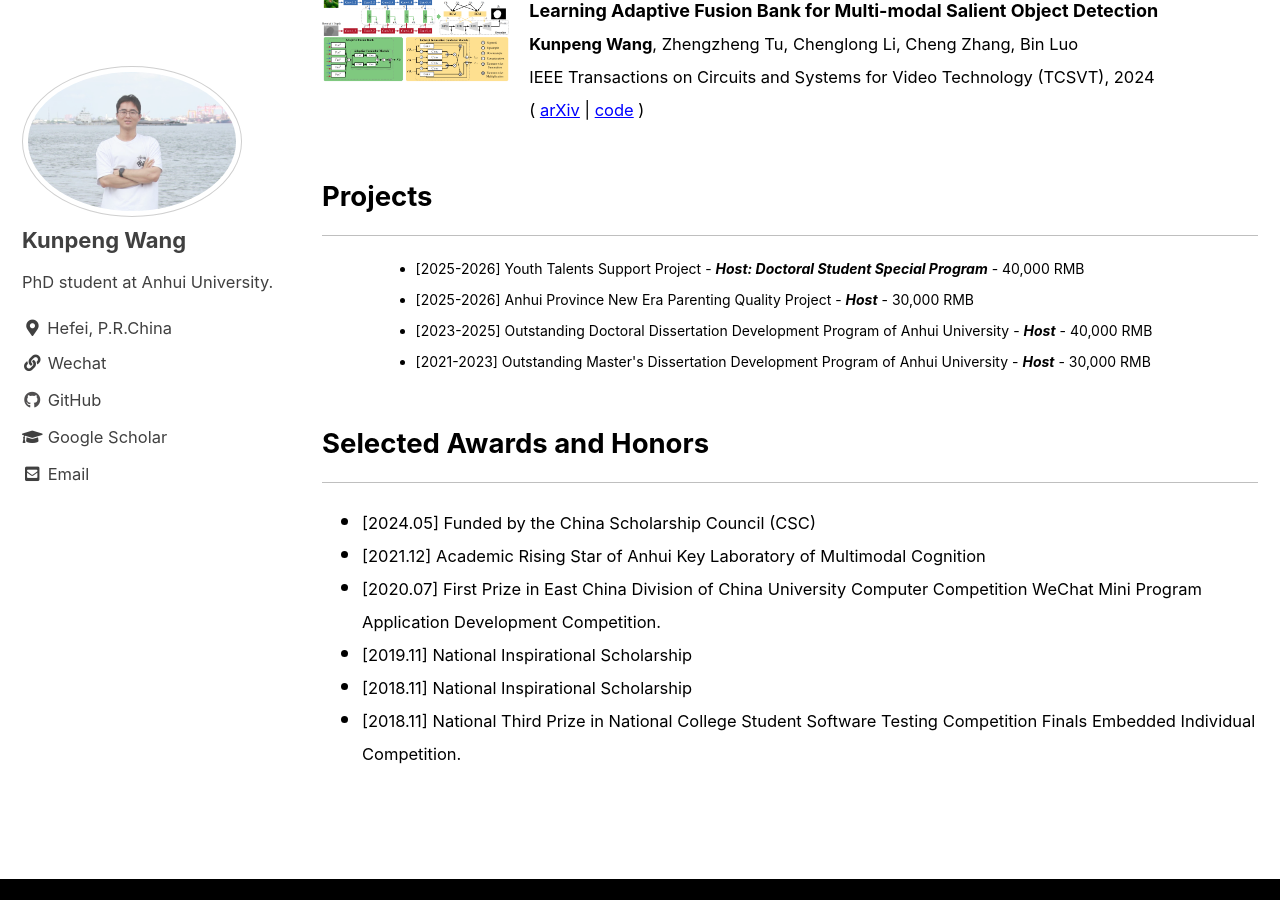
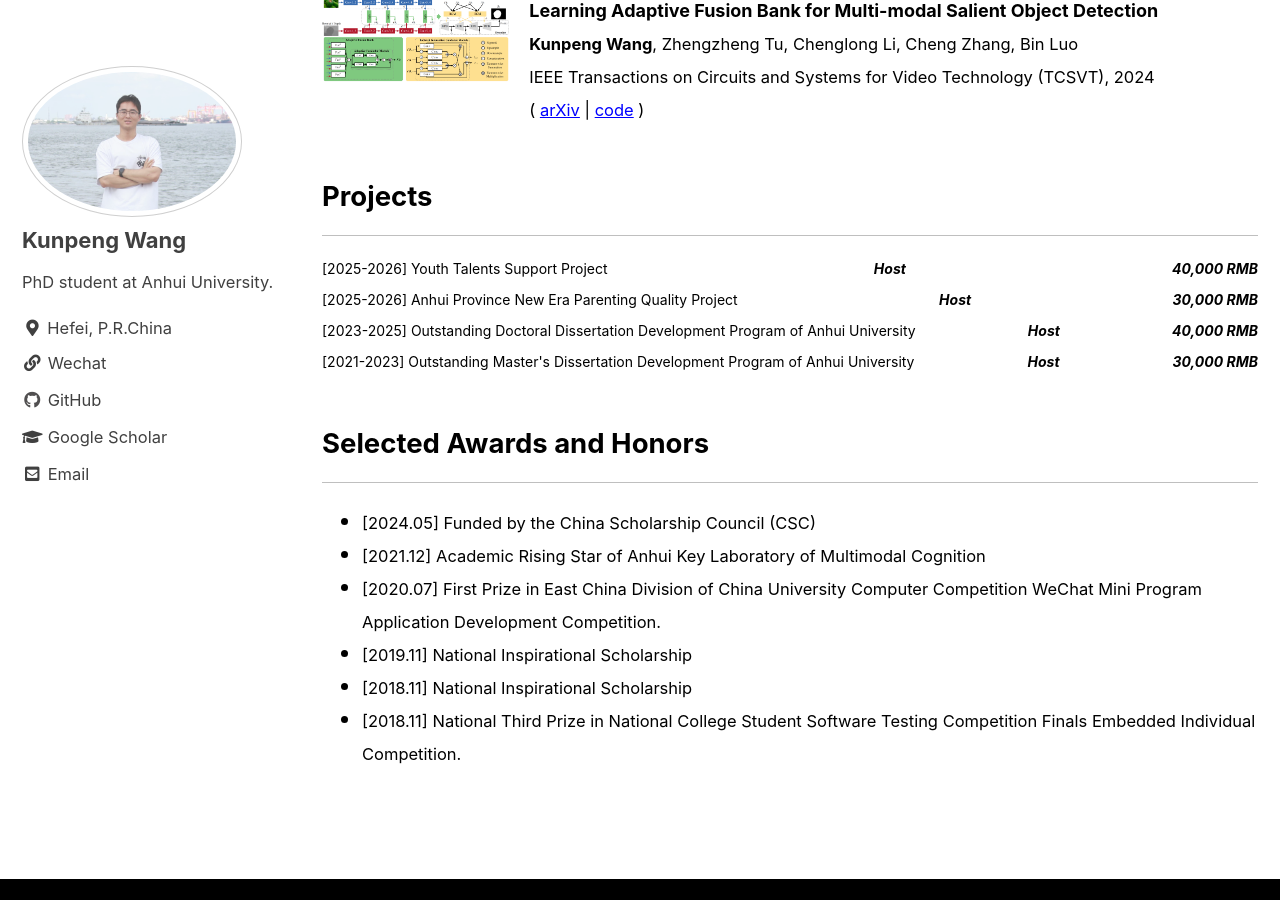
Before and after one commit to Angknpng/Angknpng.github.io, a Jekyll site: the page built from index.html, in a window 1280 px wide and 900 px high, scrolled down 1607 px. Built offline with Jekyll 4.4.1, drawn with Linux system fonts in a browser that asks for light colours; cached includes are drawn as plain includes; the list of posts is cut into pages by our own code.

Commit message:
Update index.html

```diff
--- a/index.html
+++ b/index.html
@@ -198,29 +198,28 @@
 
 <h2>Projects</h2>
 <hr />
-<ul style="margin: 0 auto; padding: 0; width: 80%;">
-    <li style="margin: 10px 0; font-size: 14px;">
-        <span>[2025-2026] Youth Talents Support Project</span> -
-        <span style="font-weight: bold; font-style: italic;">Host: Doctoral Student Special Program</span> -
-        <span>40,000 RMB</span>
+<ul style="margin:0px auto; padding: 0;">
+    <li style="margin: 10px auto; display: flex; justify-content: space-between; align-items: center; font-size: 14px;">
+        <span>[2025-2026] Youth Talents Support Project</span>
+        <span style="font-weight: bold; font-style: italic; margin-left: 20px;">Host</span>
+        <span style="font-weight: bold; font-style: italic; margin-left: 20px;">40,000 RMB</span>
     </li>
-    <li style="margin: 10px 0; font-size: 14px;">
-        <span>[2025-2026] Anhui Province New Era Parenting Quality Project</span> -
-        <span style="font-weight: bold; font-style: italic;">Host</span> -
-        <span>30,000 RMB</span>
+    <li style="margin: 10px auto; display: flex; justify-content: space-between; align-items: center; font-size: 14px;">
+        <span>[2025-2026] Anhui Province New Era Parenting Quality Project</span>
+        <span style="font-weight: bold; font-style: italic; margin-left: 20px;">Host</span>
+        <span style="font-weight: bold; font-style: italic; margin-left: 20px;">30,000 RMB</span>
     </li>
-    <li style="margin: 10px 0; font-size: 14px;">
-        <span>[2023-2025] Outstanding Doctoral Dissertation Development Program of Anhui University</span> -
-        <span style="font-weight: bold; font-style: italic;">Host</span> -
-        <span>40,000 RMB</span>
+    <li style="margin: 10px auto; display: flex; justify-content: space-between; align-items: center; font-size: 14px;">
+        <span>[2023-2025] Outstanding Doctoral Dissertation Development Program of Anhui University</span>
+        <span style="font-weight: bold; font-style: italic; margin-left: 20px;">Host</span>
+        <span style="font-weight: bold; font-style: italic; margin-left: 20px;">40,000 RMB</span>
     </li>
-    <li style="margin: 10px 0; font-size: 14px;">
-        <span>[2021-2023] Outstanding Master's Dissertation Development Program of Anhui University</span> -
-        <span style="font-weight: bold; font-style: italic;">Host</span> -
-        <span>30,000 RMB</span>
+    <li style="margin: 10px auto; display: flex; justify-content: space-between; align-items: center; font-size: 14px;">
+        <span>[2021-2023] Outstanding Master's Dissertation Development Program of Anhui University</span>
+        <span style="font-weight: bold; font-style: italic; margin-left: 20px;">Host</span>
+        <span style="font-weight: bold; font-style: italic; margin-left: 20px;">30,000 RMB</span>
     </li>
 </ul>
-
 
 
 
```
